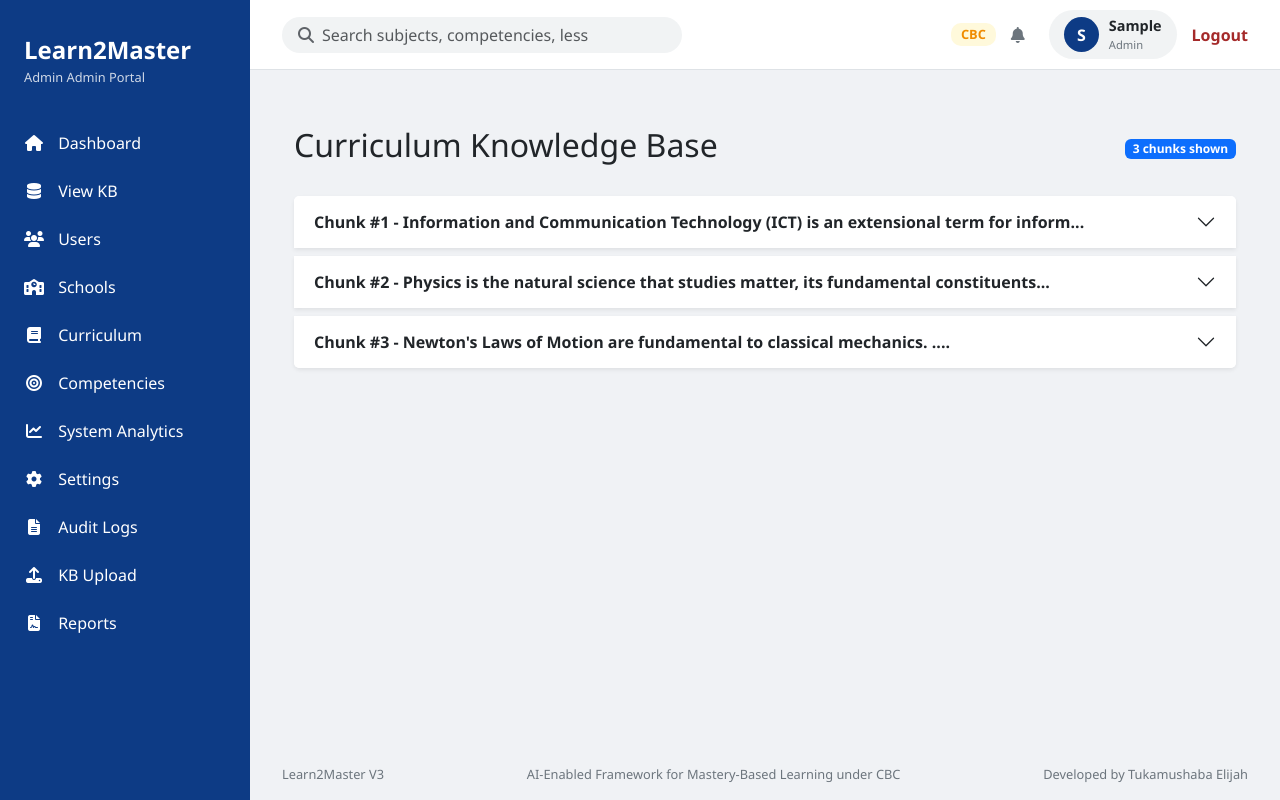
After one commit to TukamushabaE/Learn2Master, a Flask app: page /teacher/kb in a window 1280 px wide. The commit adds this page. Run offline with Flask 3, Linux system fonts and the light colour scheme; the visitor is signed in with stand-in values (Sample User, id 1); some libraries are stand-ins or nearby versions.

Commit message:
feat: Advanced RAG AI Tutor with training loop and admin uploads
- Implement RAG using Groq and Hugging Face embeddings.
- Add background training feedback loop with PII anonymization.
- Add secure admin upload for .md and .json curriculum documents.
- Implement teacher knowledge base view with pagination.
- Add circuit breaker, thread-safe updates, and disk persistence for KB.
- Hardened security: input validation, MIME checks, and injection guards.

Co-authored-by: JORO-NIMO <185346167+JORO-NIMO@users.noreply.github.com>

```diff
--- a/app.py
+++ b/app.py
@@ -77,12 +77,12 @@ def load_user(user_id):
 def role_required(*roles):
     def decorator(f):
         @wraps(f)
-        def decorated(*args, **kwargs):
-            if current_user.role not in roles:
-                flash("Access denied.")
+        def decorated_function(*args, **kwargs):
+            if not current_user.is_authenticated or current_user.role not in roles:
+                flash("You do not have permission to access this page.")
                 return redirect(url_for('dashboard'))
             return f(*args, **kwargs)
-        return decorated
+        return decorated_function
     return decorator
 
 @app.route('/')
@@ -491,6 +491,87 @@ import csv
 import io
 from flask import make_response
 
+from werkzeug.utils import secure_filename
+from engine import get_kb
+
+ALLOWED_EXTENSIONS = {'md', 'json'}
+
+def allowed_file(filename):
+    return '.' in filename and filename.rsplit('.', 1)[1].lower() in ALLOWED_EXTENSIONS
+
+import magic
+import uuid
+from datetime import datetime
+
+ALLOWED_MIME_TYPES = {
+    'text/markdown',
+    'text/plain',
+    'application/json',
+    'text/x-markdown',
+}
+
+@app.route('/admin/kb/upload', methods=['GET', 'POST'])
+@login_required
+@role_required('admin')
+def admin_kb_upload():
+    kb = get_kb()
+    if request.method == 'POST':
+        if 'file' not in request.files:
+            flash('No file part')
+            return redirect(request.url)
+        file = request.files['file']
+        if file.filename == '':
+            flash('No selected file')
+            return redirect(request.url)
+
+        # 1. Size check
+        raw = file.read()
+        if len(raw) > 5 * 1024 * 1024:
+            flash('File too large (max 5MB)')
+            return redirect(request.url)
+
+        # 2. MIME check
+        mime = magic.from_buffer(raw[:2048], mime=True)
+        if mime not in ALLOWED_MIME_TYPES:
+            flash(f'Unsupported file type: {mime}')
+            return redirect(request.url)
+
+        # 3. Save with unique name
+        filename = secure_filename(file.filename)
+        stem = os.path.splitext(filename)[0]
+        ext = os.path.splitext(filename)[1]
+        unique_name = f"{datetime.utcnow().strftime('%Y%m%d_%H%M%S')}_{uuid.uuid4().hex[:6]}_{stem}{ext}"
+
+        filepath = os.path.join(kb.directory, unique_name)
+        with open(filepath, 'wb') as f:
+            f.write(raw)
+
+        # 4. Refresh KB
+        kb.load_and_process()
+
+        # Audit Log
+        app.logger.info(f"KB Upload: user={current_user.id} file={unique_name} size={len(raw)}")
+        flash(f'File uploaded successfully as {unique_name}')
+        return redirect(url_for('admin_kb_upload'))
+
+    files = []
+    if os.path.exists(kb.directory):
+        files = [f for f in os.listdir(kb.directory) if not f.startswith('_')]
+    return render_template('admin_kb_upload.html', files=files)
+
+@app.route('/teacher/kb')
+@login_required
+@role_required('teacher', 'admin')
+def teacher_kb_view():
+    kb = get_kb()
+    page = max(1, request.args.get('page', 1, type=int))
+    per_page = 50
+    total = len(kb.chunks)
+    start = (page - 1) * per_page
+    chunks = kb.chunks[start : start + per_page]
+    total_pages = (total + per_page - 1) // per_page
+    return render_template('teacher_kb_view.html', chunks=chunks, page=page, total_pages=total_pages)
+
 @app.route('/student/report/export')
 @login_required
 @role_required('student')
--- a/requirements.txt
+++ b/requirements.txt
@@ -13,3 +13,4 @@ groq
 huggingface_hub
 numpy
 PyPDF2
+python-magic
--- a/templates/base.html
+++ b/templates/base.html
@@ -144,10 +144,13 @@
         <div id="sidebar-wrapper">
             <div class="sidebar-heading">
                 Learn2Master
-                <span>Admin Portal</span>
+                <span>Admin {{ current_user.role.capitalize() }} Portal</span>
             </div>
             <div class="list-group list-group-flush">
                 <a href="{{ url_for('dashboard') }}" class="list-group-item"><i class="fas fa-home"></i> Dashboard</a>
+                {% if current_user.role in ['teacher', 'admin'] %}
+                <a href="{{ url_for('teacher_kb_view') }}" class="list-group-item"><i class="fas fa-database"></i> View KB</a>
+                {% endif %}
                 <a href="{{ url_for('admin_users') }}" class="list-group-item"><i class="fas fa-users"></i> Users</a>
                 <a href="{{ url_for('admin_schools') }}" class="list-group-item"><i class="fas fa-school"></i> Schools</a>
                 <a href="{{ url_for('admin_curriculum') }}" class="list-group-item"><i class="fas fa-book"></i> Curriculum</a>
@@ -155,6 +158,7 @@
                 <a href="{{ url_for('admin_usage_report') }}" class="list-group-item"><i class="fas fa-chart-line"></i> System Analytics</a>
                 <a href="{{ url_for('admin_settings') }}" class="list-group-item"><i class="fas fa-cog"></i> Settings</a>
                 <a href="{{ url_for('admin_audit') }}" class="list-group-item"><i class="fas fa-file-alt"></i> Audit Logs</a>
+                <a href="{{ url_for('admin_kb_upload') }}" class="list-group-item"><i class="fas fa-upload"></i> KB Upload</a>
                 <a href="{{ url_for('admin_usage_report') }}" class="list-group-item"><i class="fas fa-file-contract"></i> Reports</a>
             </div>
         </div>
--- /dev/null
+++ b/templates/teacher_kb_view.html
@@ -0,0 +1,46 @@
+{% extends "base.html" %}
+{% block content %}
+<div class="container mt-4">
+    <div class="d-flex justify-content-between align-items-center mb-4">
+        <h2>Curriculum Knowledge Base</h2>
+        <span class="badge bg-primary">{{ chunks|length }} chunks shown</span>
+    </div>
+
+    <div class="accordion" id="kbAccordion">
+        {% for chunk in chunks %}
+        <div class="accordion-item shadow-sm mb-2 border-0">
+            <h2 class="accordion-header" id="heading{{ loop.index }}">
+                <button class="accordion-button collapsed bg-white text-dark fw-bold" type="button" data-bs-toggle="collapse" data-bs-target="#collapse{{ loop.index }}">
+                    Chunk #{{ (page-1)*50 + loop.index }} - {{ chunk[:80]|e }}...
+                </button>
+            </h2>
+            <div id="collapse{{ loop.index }}" class="accordion-collapse collapse" data-bs-parent="#kbAccordion">
+                <div class="accordion-body bg-light">
+                    {{ chunk|e }}
+                </div>
+            </div>
+        </div>
+        {% else %}
+        <div class="alert alert-info">The knowledge base is currently empty or no results for this page.</div>
+        {% endfor %}
+    </div>
+
+    {% if total_pages > 1 %}
+    <nav aria-label="Page navigation" class="mt-4">
+      <ul class="pagination justify-content-center">
+        <li class="page-item {{ 'disabled' if page <= 1 }}">
+          <a class="page-link" href="{{ url_for('teacher_kb_view', page=page-1) }}">Previous</a>
+        </li>
+        {% for p in range(1, total_pages + 1) %}
+        <li class="page-item {{ 'active' if p == page }}">
+          <a class="page-link" href="{{ url_for('teacher_kb_view', page=p) }}">{{ p }}</a>
+        </li>
+        {% endfor %}
+        <li class="page-item {{ 'disabled' if page >= total_pages }}">
+          <a class="page-link" href="{{ url_for('teacher_kb_view', page=page+1) }}">Next</a>
+        </li>
+      </ul>
+    </nav>
+    {% endif %}
+</div>
+{% endblock %}
```
Also changed, not shown: engine.py (+92 -113 lines), templates/admin_kb_upload.html (added, +33 -0 lines).
